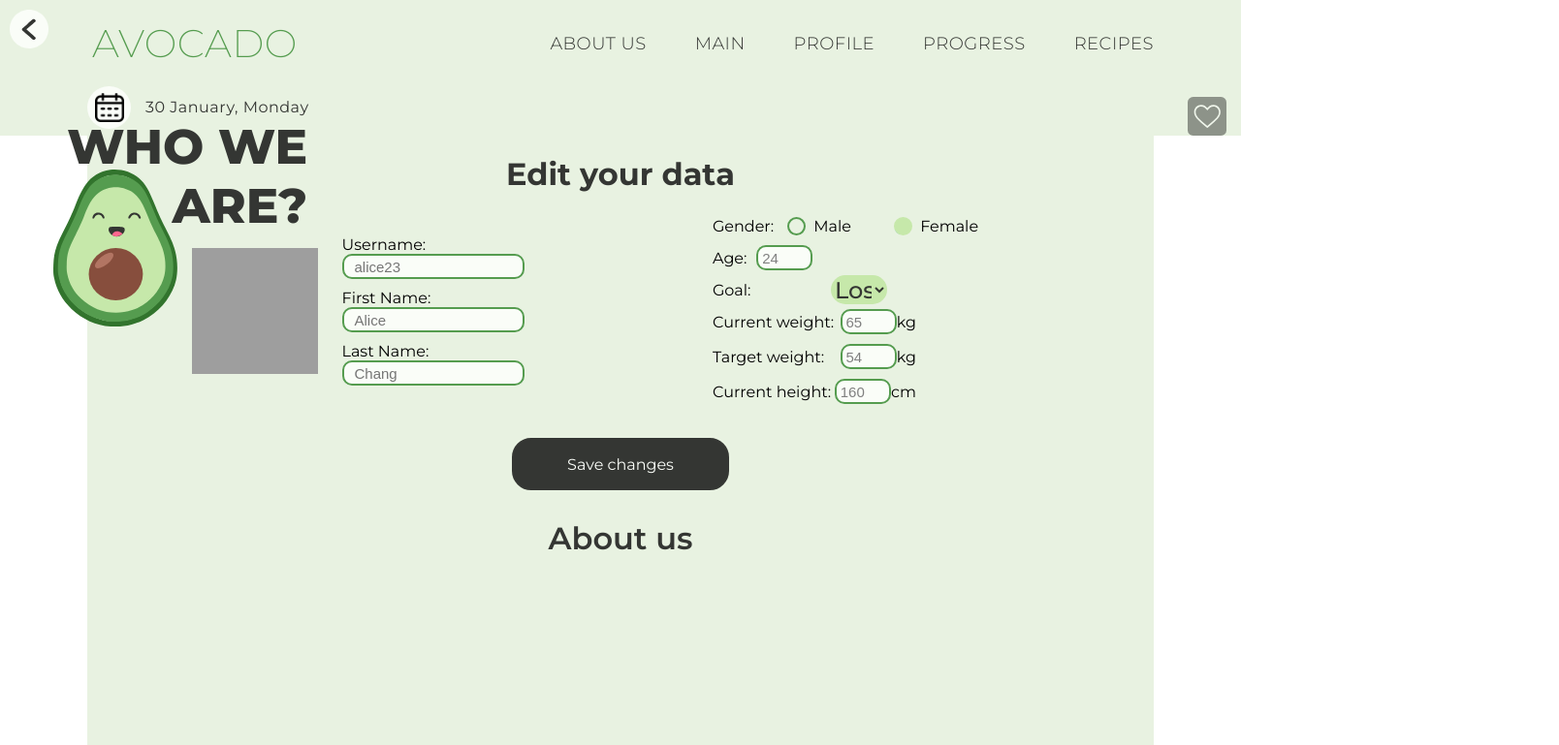
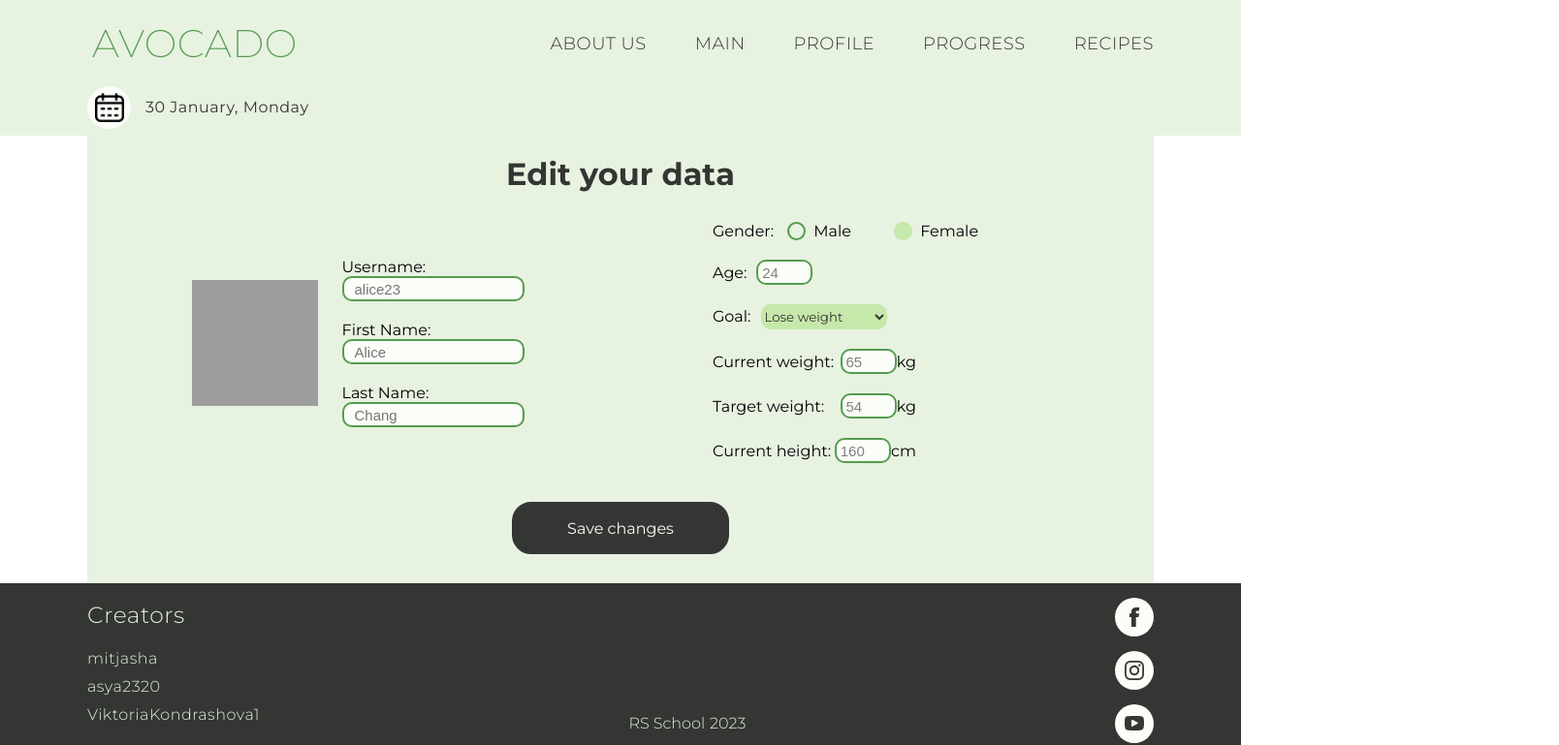
Before and after one commit to mitjasha/avocado, a React (Create React App) app: page / in a window 1280 px wide. Shown: the top 769 px of the page at 97% size, 1608 px wide, since content can reach past the window. Built offline with nearby package versions, Linux system fonts and the light colour scheme; grey boxes are pictures that could not be loaded.

Commit message:
fix: margin between inputs bigger

```diff
--- a/src/App.tsx
+++ b/src/App.tsx
@@ -4,17 +4,17 @@ import Header from "./containers/Header/Header";
 import EditProfileDataScreen, {
   UserDataExample,
 } from "./pages/EditProfileDataScreen/EditProfileDataScreen";
-import RecipeScreen from "./pages/RecipeScreen/RecipeScreen";
-import RegistrationScreen from "./pages/RegistrationScreen/RegistrationScreen";
-import AboutUsScreen from "./pages/AboutUsScreen/AboutUsScreen";
-import EventScreen from "./pages/EventScreen/EventScreen";
-import MainScreen from "./pages/MainScreen/MainScreen";
-import ProductCardScreen from "./pages/ProductCardScreen/ProductCardScreen";
-import ProfileScreen from "./pages/ProfileScreen/ProfieScreen";
-import ProgressScreen from "./pages/ProgressScreen/ProgressScreen";
-import RecipesScreen from "./pages/RecipesScreen/RecipesScreen";
-import CategoriesRecipesScreen from "./pages/CategoriesRecipesScreen/CategoriesRecipesScreen";
-import SettingScreen from "./pages/SettingScreen/SettingScreen";
+// import RecipeScreen from "./pages/RecipeScreen/RecipeScreen";
+// import RegistrationScreen from "./pages/RegistrationScreen/RegistrationScreen";
+// import AboutUsScreen from "./pages/AboutUsScreen/AboutUsScreen";
+// import EventScreen from "./pages/EventScreen/EventScreen";
+// import MainScreen from "./pages/MainScreen/MainScreen";
+// import ProductCardScreen from "./pages/ProductCardScreen/ProductCardScreen";
+// import ProfileScreen from "./pages/ProfileScreen/ProfieScreen";
+// import ProgressScreen from "./pages/ProgressScreen/ProgressScreen";
+// import RecipesScreen from "./pages/RecipesScreen/RecipesScreen";
+// import CategoriesRecipesScreen from "./pages/CategoriesRecipesScreen/CategoriesRecipesScreen";
+// import SettingScreen from "./pages/SettingScreen/SettingScreen";
 
 const App: React.FC = () => {
   return (
@@ -22,7 +22,7 @@ const App: React.FC = () => {
       <Header />
       <main className="main-app">
         <EditProfileDataScreen data={UserDataExample} />
-        <AboutUsScreen />
+        {/* <AboutUsScreen />
         <MainScreen />
         <EventScreen type="breakfast" />
         <RecipeScreen />
@@ -32,7 +32,7 @@ const App: React.FC = () => {
         <ProductCardScreen />
         <ProfileScreen />
         <ProgressScreen />
-        <RegistrationScreen />
+        <RegistrationScreen /> */}
       </main>
       <Footer />
     </>
--- a/src/pages/EditProfileDataScreen/EditProfileDataScreen.scss
+++ b/src/pages/EditProfileDataScreen/EditProfileDataScreen.scss
@@ -79,7 +79,7 @@
 }
 
 label {
-    padding: 5px 0px;
+    padding: 10px 0px;
 }
 
 .edit-profile__input__radio {
@@ -116,6 +116,7 @@ label {
 .select__container {
     background-color: $middle-green;
     height: 26px;
+    margin-left: 10px;
     cursor: pointer;
     border-radius: 10px;
     font-family: 'Montserrat';
@@ -134,7 +135,7 @@ label {
 
 
 .goal__container {
-    width: 180px;
+    width: 100%;
     display: flex;
     justify-content: space-between;
     align-items: center;
--- a/src/pages/EditProfileDataScreen/EditProfileDataScreen.tsx
+++ b/src/pages/EditProfileDataScreen/EditProfileDataScreen.tsx
@@ -124,8 +124,9 @@ const EditProfileDataScreen: React.FC<UserProps> = ({ data }) => {
             />
           </label>
           <div className="goal__container">
+            <label htmlFor="goal">
               Goal:
-            <select className="select__container">
+              <select className="select__container" id="goal">
                 <option defaultChecked={data.goal === "Lose weight"}>
                   Lose weight
                 </option>
@@ -136,6 +137,7 @@ const EditProfileDataScreen: React.FC<UserProps> = ({ data }) => {
                   Gain weight
                 </option>
               </select>
+            </label>
           </div>
           <label htmlFor="currentWeight" className="body__container">
             Current weight:
```
Lines whose indentation alone changed are shown as unchanged.
